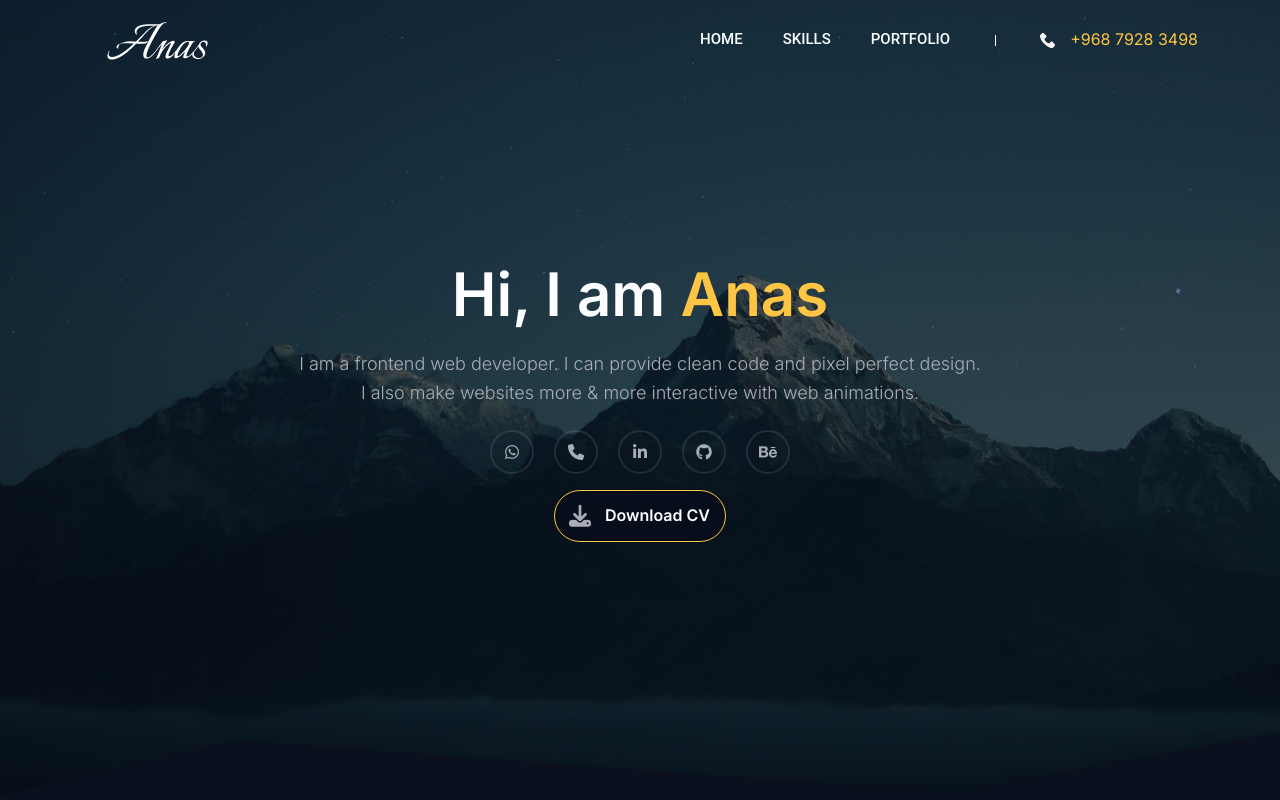
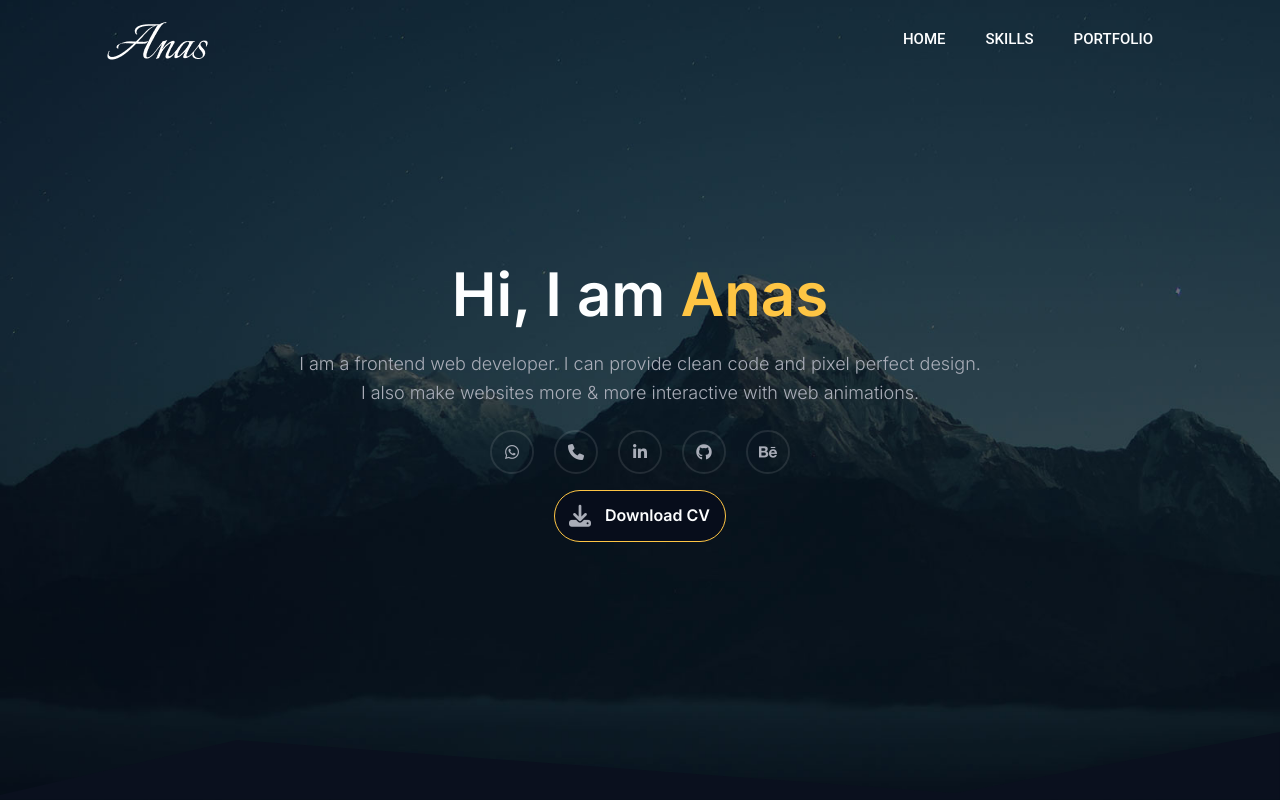
Before and after one commit to onisEg/resume, a React (Vite) app: page / in a window 1280 px wide. Shown: the top 800 px of the page. Built offline with nearby package versions, Linux system fonts and the light colour scheme.

Commit message:
update phone Number

```diff
--- a/src/components/Navbar/Navbar.jsx
+++ b/src/components/Navbar/Navbar.jsx
@@ -52,14 +52,14 @@ export default function Navbar() {
                 </ul>
 
                 {/* رقم الهاتف - يظهر فقط في الديسكتوب */}
-                <div className="sp-phone d-none d-lg-flex">
+                {/* <div className="sp-phone d-none d-lg-flex">
                   <svg viewBox="0 0 513.64 513.64">
                     <path d="M499.66,376.96l-71.68-71.68c-25.6-25.6-69.12-15.359-79.36,17.92c-7.68,23.041-33.28,35.841-56.32,30.72c-51.2-12.8-120.32-79.36-133.12-133.12c-7.68-23.041,7.68-48.641,30.72-56.32c33.28-10.24,43.52-53.76,17.92-79.36l-71.68-71.68c-20.48-17.92-51.2-17.92-69.12,0l-48.64,48.64c-48.64,51.2,5.12,186.88,125.44,307.2c120.32,120.32,256,176.641,307.2,125.44l48.64-48.64C517.581,425.6,517.581,394.88,499.66,376.96z" />
                   </svg>
                   <div className="sp-phone-no">
                     <a href="tel:+96879283498">+968 7928 3498</a>
                   </div>
-                </div>
+                </div> */}
               </div>
             </div>
           </div>
```
